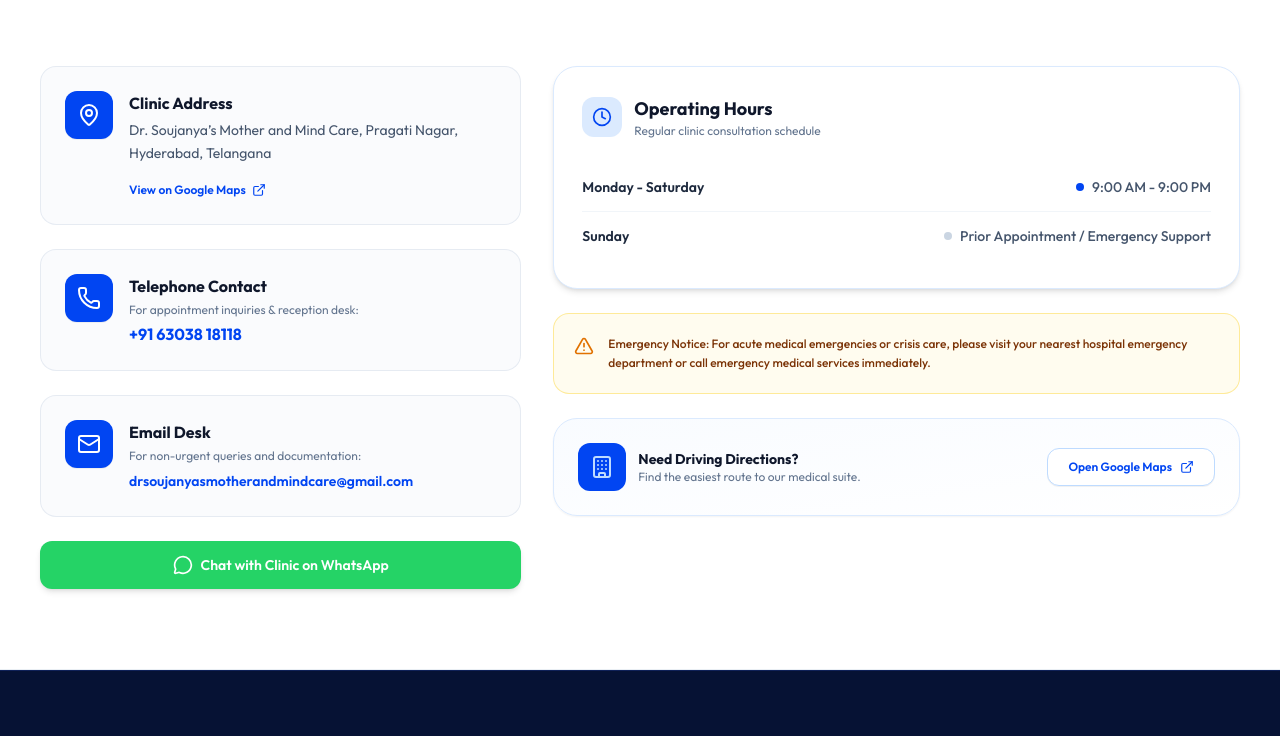
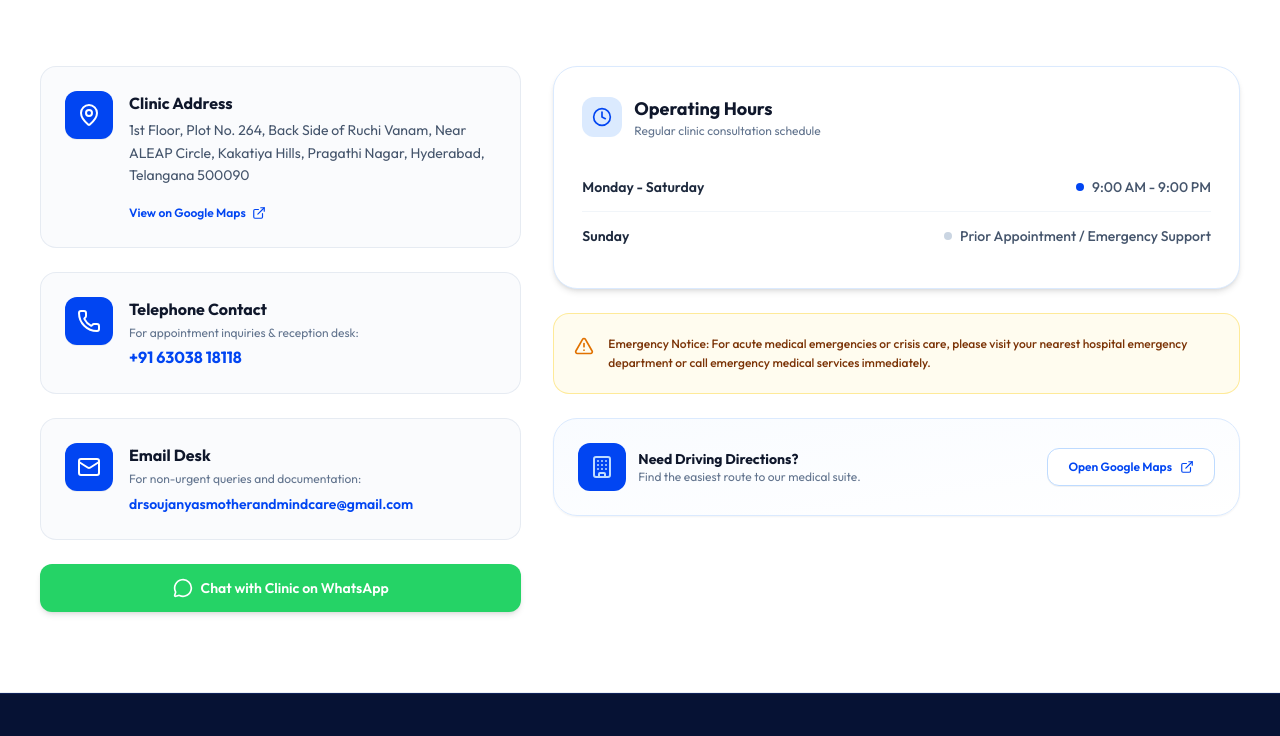
Before and after one commit to Sampath-0907/Clinic, a React (Vite) app: page / in a window 1280 px wide. Shown: the part 7446-8182 px from the top of the page. Built offline with nearby package versions, Linux system fonts and the light colour scheme.

Commit message:
update: add exact clinic physical address and updated Google Maps location

```diff
--- a/src/data/clinic.js
+++ b/src/data/clinic.js
@@ -491,11 +491,11 @@ export const clinicData = {
     title: "Contact & Clinic Location",
     subtitle:
       "Conveniently located in Pragati Nagar, Hyderabad, serving families across Pragati Nagar, Nizampet, Bachupally, and KPHB.",
-    address: "Dr. Soujanya’s Mother and Mind Care, Pragati Nagar, Hyderabad, Telangana",
+    address: "1st Floor, Plot No. 264, Back Side of Ruchi Vanam, Near ALEAP Circle, Kakatiya Hills, Pragathi Nagar, Hyderabad, Telangana 500090",
     phone: "+91 63038 18118", // Clinic contact number
     phoneTel: "+916303818118",
     email: "drsoujanyasmotherandmindcare@gmail.com",
-    googleMapsUrl: "https://maps.google.com/?q=Pragati+Nagar+Hyderabad",
+    googleMapsUrl: "https://www.google.com/maps/search/?api=1&query=Plot+No+264+Kakatiya+Hills+Pragathi+Nagar+Hyderabad+Telangana+500090",
     whatsapp: "+91 83175 09180",
     whatsappDisplay: "+91 83175 09180",
     operatingHours: [
```
